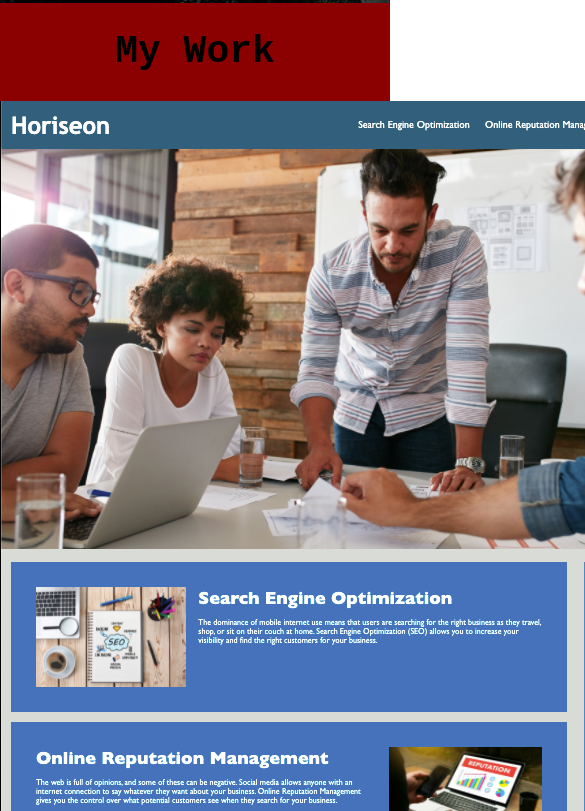
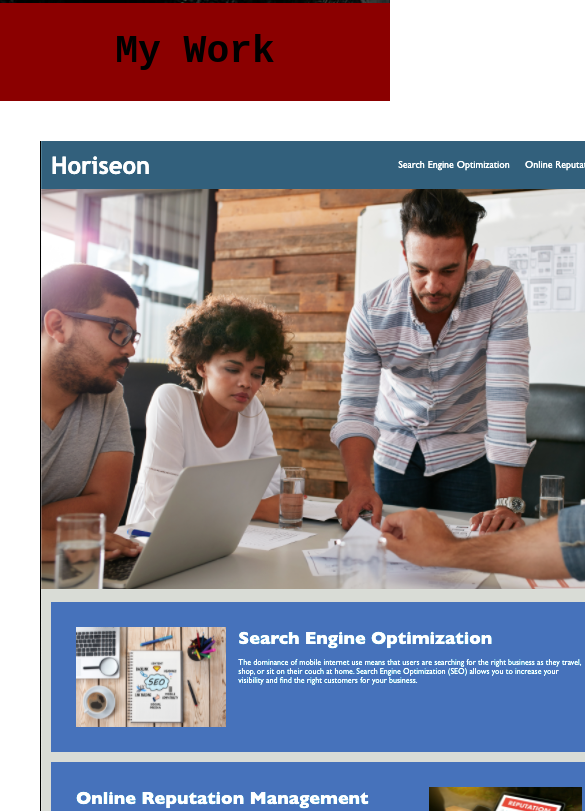
Before and after one commit to ErikGustuson/basic-portfolio, a plain HTML site: page index.html in a window 390 px wide. Shown: the part 1073-1884 px from the top of the page, 585 px wide, since content can reach past the window. Drawn offline with Linux system fonts and the light colour scheme.

Commit message:
just in case

```diff
--- a/assets/css/style.css
+++ b/assets/css/style.css
@@ -90,6 +90,22 @@ h3 {
     font-weight: bold;
 }
 
+.work {
+    display: flex;
+    justify-content: space-evenly;
+    padding: 20px;
+    margin: 20px;
+}
+
+.semantic {
+}
+
+@media screen and (max-width: 768px) {
+    .work {
+        flex-flow: column;
+    }
+}
+
 /* .semantic {
     position: relative;
 }
@@ -110,17 +126,7 @@ h3 {
     flex: 1 1 100px;
 }
 
-.work {
-    display: flex;
-    justify-content: space-around;
-    flex-wrap: wrap;
-    flex: 1 0 100px;
-}
 
-@media screen and (max-width: 768px) {
-
-    }
-} */
 
 /* .semantic img:hover,
 .working-1 img:hover,
--- a/index.html
+++ b/index.html
@@ -47,7 +47,7 @@
 
         <section>
             <h3 id="my-work">My Work</h3>
-            <div= class="work">
+            <article class="work">
                 <figure class="semantic">
                     <a href="https://erikgustuson.github.io/Semantic/"><img src="assets/images/semantic-screen-shot.png" alt="Semantic Project">
                         <figcaption class="caption">Semantic</figcaption>
@@ -62,7 +62,7 @@
                         <img src="assets/images/work-in-progress.jpeg" alt="Work in Progress">
                     </figure>
                 </section>
-            </div>
+            </article>
         </section>
 
 
```
